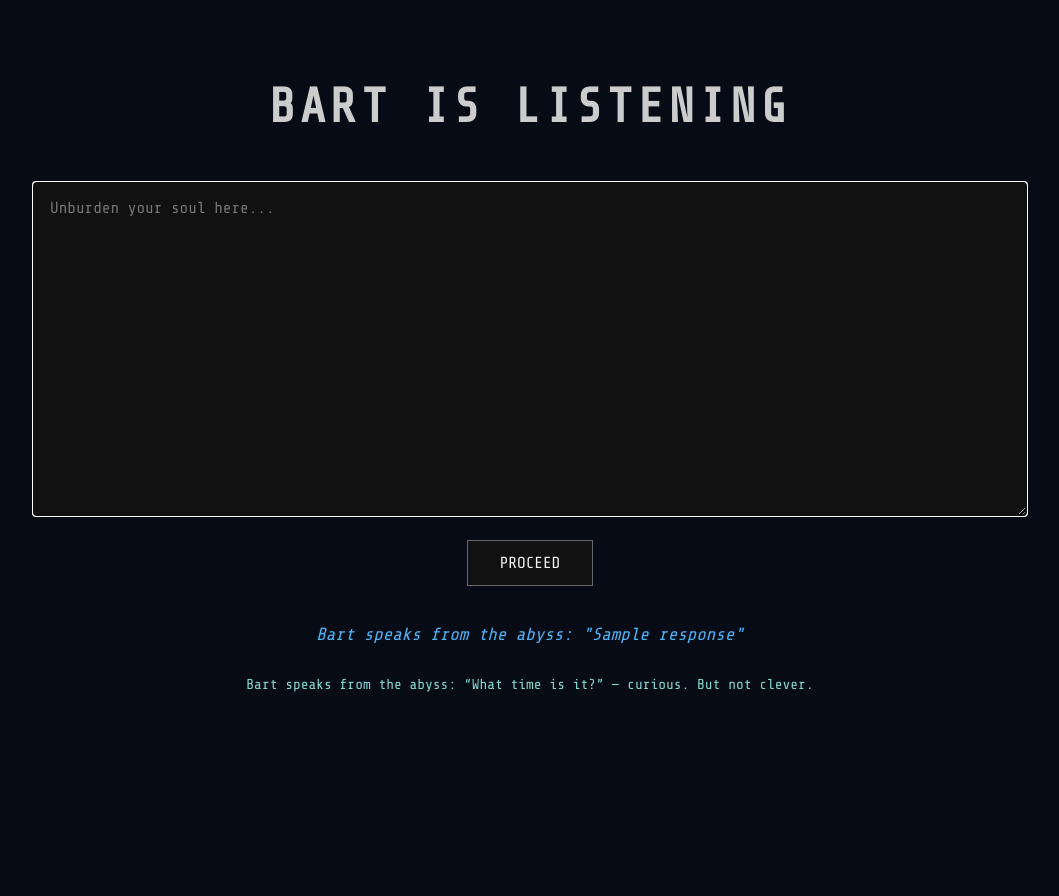
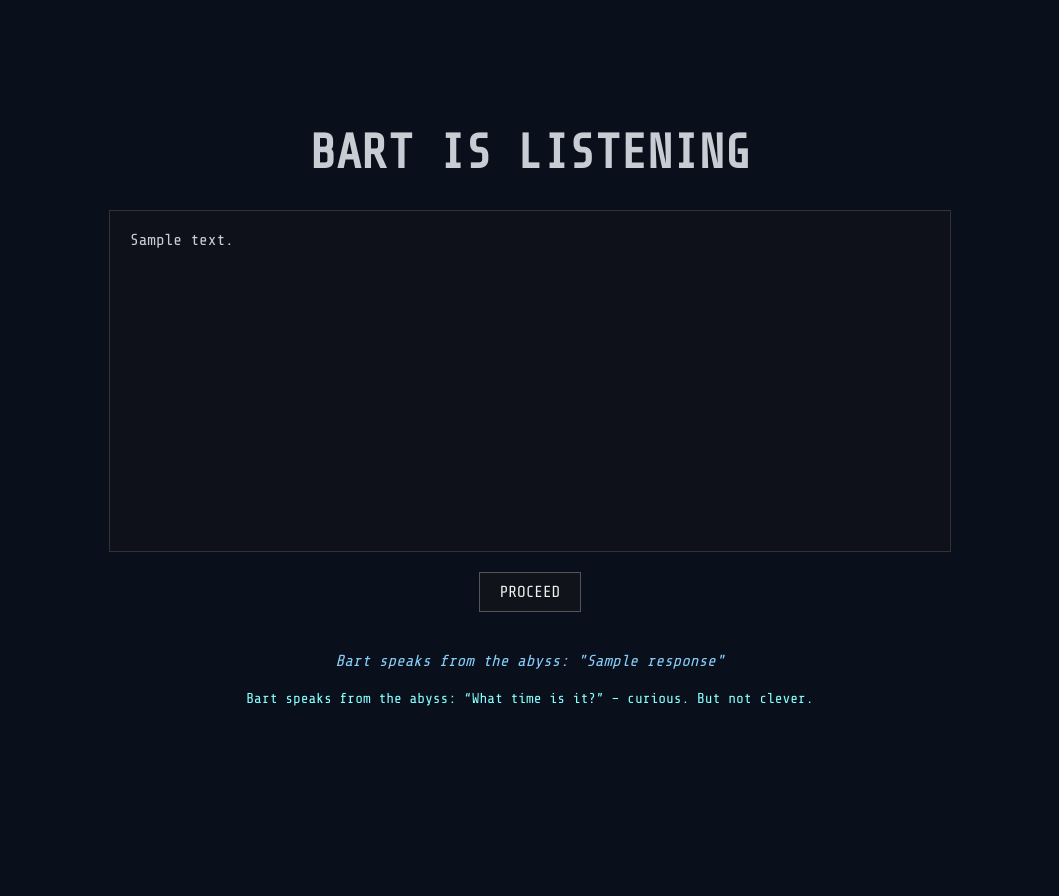
Before and after one commit to dasheroc/BARTGPT, a FastAPI app: template templates/chat.html in a window 1280 px wide. Shown: the whole page, without its empty margins (110-1169 px from the left). After the commit the page ends 706 px from the top, so only its background shows below. Run offline with FastAPI, Linux system fonts and the light colour scheme; the template is opened without the code that fills it: most values are stand-ins (such as "Sample title", 1, 10 or a date in 2020).

Commit message:
Fix form method mismatch and restore full Bart UI aesthetic with OMDb response logic

```diff
--- a/main.py
+++ b/main.py
@@ -1,38 +1,31 @@
-from fastapi import FastAPI, Form, Request
-from fastapi.responses import HTMLResponse, JSONResponse
-from fastapi.staticfiles import StaticFiles
+from fastapi import FastAPI, Request, Form
+from fastapi.responses import HTMLResponse
 from fastapi.templating import Jinja2Templates
-import httpx
+import requests
 import os
 from dotenv import load_dotenv
 
 load_dotenv()
-
 app = FastAPI()
-
-# Static & template setup
-app.mount("/static", StaticFiles(directory="static"), name="static")
 templates = Jinja2Templates(directory="templates")
 
-OMDB_API_KEY = os.getenv("OMDB_API_KEY")  # Ensure this is set in your .env
+OMDB_API_KEY = os.getenv("OMDB_API_KEY")
 
 @app.get("/", response_class=HTMLResponse)
-async def index(request: Request):
-    return templates.TemplateResponse("chat.html", {"request": request})
+async def get_form(request: Request):
+    return templates.TemplateResponse("chat.html", {"request": request, "response": "", "input_text": ""})
 
-@app.post("/confess")
-async def confess(soul: str = Form(...)):
-    omdb_url = f"http://www.omdbapi.com/?t={soul}&apikey={OMDB_API_KEY}"
+@app.post("/", response_class=HTMLResponse)
+async def post_form(request: Request, soul: str = Form(...)):
+    omdb_response = requests.get(f"http://www.omdbapi.com/?t={soul}&apikey={OMDB_API_KEY}")
+    if omdb_response.status_code == 200:
+        data = omdb_response.json()
+        fact = data.get("Plot", "Bart found no plot to unearth.")
+    else:
+        fact = "Bart could not reach the archives beyond."
 
-    async with httpx.AsyncClient() as client:
-        try:
-            response = await client.get(omdb_url)
-            data = response.json()
-            if data.get("Response") == "True":
-                title = data.get("Title", "Unknown")
-                plot = data.get("Plot", "No plot available.")
-                return JSONResponse(content={"response": f"*{title}* — {plot}"})
-            else:
-                return JSONResponse(content={"response": f"Nothing found for '{soul}' — try again, preferably with better taste."})
-        except Exception:
-            return JSONResponse(content={"response": "Bart cannot reach OMDb. Perhaps the abyss is down."})
+    return templates.TemplateResponse("chat.html", {
+        "request": request,
+        "response": fact,
+        "input_text": soul
+    })
--- a/templates/chat.html
+++ b/templates/chat.html
@@ -1,118 +1,83 @@
 <!DOCTYPE html>
 <html lang="en">
 <head>
-  <meta charset="UTF-8" />
-  <meta name="viewport" content="width=device-width, initial-scale=1.0"/>
-  <title>Bart is Listening</title>
+    <meta charset="UTF-8">
+    <title>Bart Is Listening</title>
     <link href="https://fonts.googleapis.com/css2?family=Share+Tech+Mono&display=swap" rel="stylesheet">
     <style>
         body {
-      background-color: #060b16;
-      color: #ccc;
+            background-color: #0a0f1c;
+            color: #c7cdd3;
             font-family: 'Share Tech Mono', monospace;
             display: flex;
             flex-direction: column;
             align-items: center;
-      justify-content: flex-start;
-      min-height: 100vh;
+            justify-content: center;
+            height: 100vh;
             margin: 0;
-      padding: 3em 1em;
         }
-
         h1 {
-      font-size: 3em;
-      margin-bottom: 1em;
-      color: #ccc;
-      letter-spacing: 0.1em;
+            font-size: 3rem;
+            margin-bottom: 30px;
+            text-align: center;
         }
-
         form {
             display: flex;
             flex-direction: column;
             align-items: center;
-      width: 100%;
-      max-width: 960px;
+            width: 80%;
+            max-width: 800px;
         }
-
         textarea {
             width: 100%;
-      min-height: 300px;
-      background-color: #111;
-      color: #a9b7c6;
-      border: 1px solid #444;
-      font-size: 1em;
-      padding: 1em;
-      resize: vertical;
+            height: 300px;
+            background-color: #0f111a;
+            color: #c7cdd3;
+            font-size: 1rem;
+            padding: 20px;
+            border: 1px solid #333;
+            resize: none;
             font-family: 'Share Tech Mono', monospace;
-      margin-bottom: 1.5em;
         }
-
         button {
-      background-color: #111;
-      color: #f2f2f2;
-      border: 1px solid #666;
-      padding: 0.8em 2em;
-      font-size: 1em;
+            margin-top: 20px;
+            background-color: #11131a;
+            color: #eee;
+            border: 1px solid #555;
+            padding: 10px 20px;
+            font-size: 1rem;
             cursor: pointer;
             font-family: 'Share Tech Mono', monospace;
-      transition: background-color 0.3s, color 0.3s;
         }
-
-    button:hover {
-      background-color: #333;
-      color: #fff;
+        .omdb-response {
+            margin-top: 40px;
+            font-size: 1rem;
+            font-style: italic;
+            color: #87cefa;
+            text-align: center;
+            width: 70%;
         }
-
-    .response {
-      margin-top: 2em;
-      font-style: italic;
-      font-size: 1.1em;
-      color: #4eb3f5;
-      text-align: center;
-      max-width: 960px;
-      line-height: 1.5em;
-    }
-
         .footer {
-      margin-top: 2em;
-      font-size: 0.9em;
-      color: #81d8d0;
+            margin-top: 20px;
+            font-size: 0.9rem;
+            color: #8ff;
             text-align: center;
         }
     </style>
 </head>
 <body>
     <h1>BART IS LISTENING</h1>
-  <form method="post" action="/" onsubmit="return handleSubmit()">
-    <textarea name="user_input" placeholder="Unburden your soul here..." required></textarea>
+    <form method="post">
+        <textarea name="soul" required placeholder="Unburden your soul here...">{{ input_text }}</textarea>
         <button type="submit">PROCEED</button>
     </form>
     {% if response %}
-    <div class="response">Bart speaks from the abyss: "{{ response }}"</div>
+    <div class="omdb-response">
+        Bart speaks from the abyss: "{{ response }}"
+    </div>
     {% endif %}
     <div class="footer">
-    Bart speaks from the abyss: “What time is it?” — curious. But not clever.
+        Bart speaks from the abyss: “What time is it?” – curious. But not clever.
     </div>
-
-  <script>
-    function handleSubmit() {
-      const form = document.querySelector("form");
-      const button = form.querySelector("button");
-      button.disabled = true;
-      button.innerText = "Listening...";
-      return true;
-    }
-
-    document.addEventListener("DOMContentLoaded", function () {
-      const textarea = document.querySelector("textarea");
-      textarea.focus();
-      textarea.addEventListener("keydown", function (e) {
-        if (e.key === "Enter" && !e.shiftKey) {
-          e.preventDefault();
-          this.form.requestSubmit();
-        }
-      });
-    });
-  </script>
 </body>
 </html>
```
Lines whose indentation alone changed are shown as unchanged.
